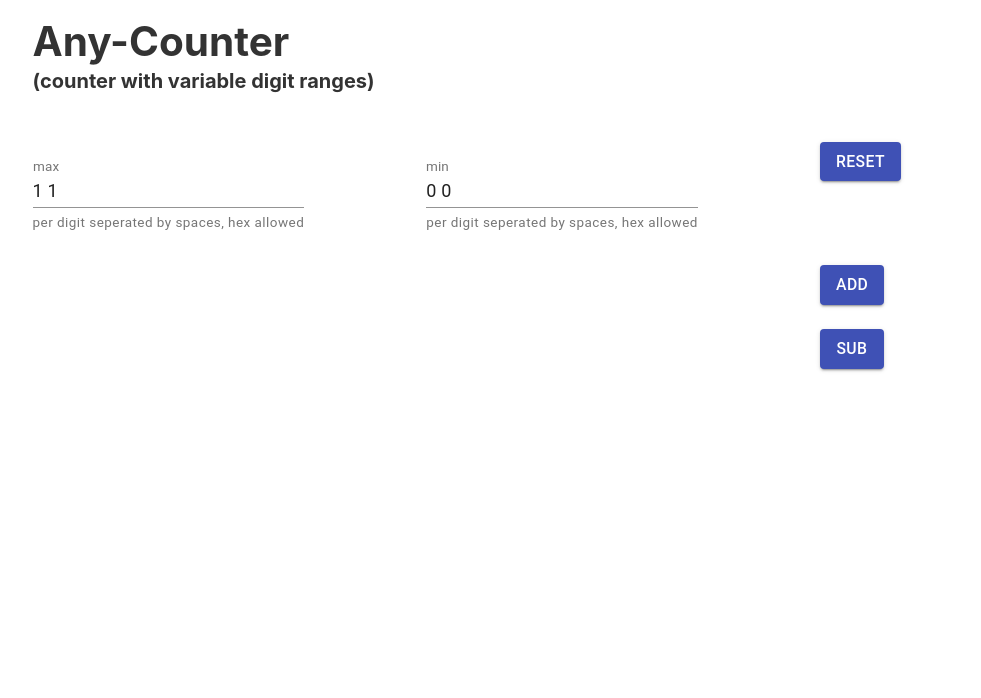
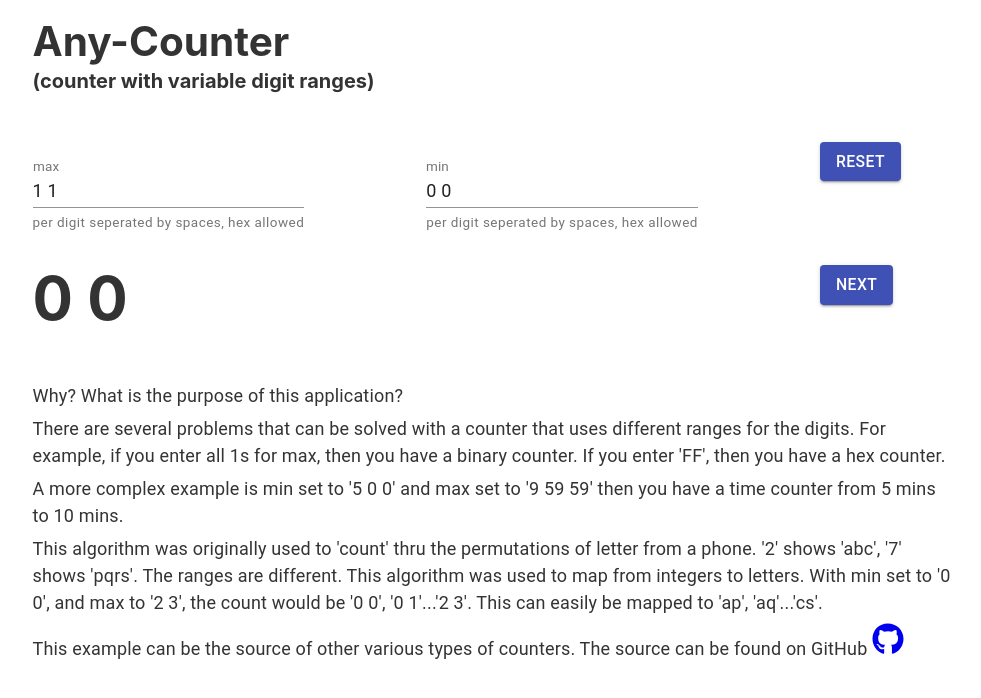
Before and after one commit to alpiepho/any-counter, a Gatsby site: page / in a window 1280 px wide. Shown: the whole page, without its empty margins (147-1128 px from the left). Built offline with nearby package versions, Linux system fonts and the light colour scheme; Gatsby itself is replaced by a stand-in of ours.

Commit message:
adding logic for counter (up)

```diff
--- a/package.json
+++ b/package.json
@@ -17,7 +17,8 @@
     "prop-types": "^15.7.2",
     "react": "^16.8.6",
     "react-dom": "^16.8.6",
-    "react-helmet": "^5.2.1"
+    "react-helmet": "^5.2.1",
+    "react-icons": "^3.7.0"
   },
   "devDependencies": {
     "prettier": "^1.18.2"
--- a/src/components/anycounter.js
+++ b/src/components/anycounter.js
@@ -1,12 +1,12 @@
 import React, { useState, useEffect } from "react"
-import { Button, Grid, TextField } from "@material-ui/core"
+import { Button, Grid, TextField, Typography } from "@material-ui/core"
+import { FaGithub } from 'react-icons/fa'
 import { makeStyles } from "@material-ui/core/styles"
 import {
   engine_min,
   engine_max,
   engine_get,
-  engine_add,
-  engine_sub,
+  engine_next,
   engine_reset,
 } from "./engine"
 
@@ -44,7 +44,7 @@ export default function AnyCounter() {
     engine_max(maxDigits)
     engine_reset()
     setAllDigits(engine_get())
-  },[])
+  }, [])
 
   const onMinChange = event => {
     setMinDigits(event.target.value)
@@ -55,21 +55,14 @@ export default function AnyCounter() {
   }
 
   const onResetClick = () => {
-    console.log('onResetClick')
     engine_min(minDigits)
     engine_max(maxDigits)
     engine_reset()
     setAllDigits(engine_get())
   }
 
-  const onAddClick = () => {
-    console.log('onAddClick')
-    engine_add()
-    setAllDigits(engine_get())
-  }
-
-  const onSubClick = () => {
-    engine_sub()
+  const onNextClick = () => {
+    engine_next()
     setAllDigits(engine_get())
   }
 
@@ -116,16 +109,45 @@ export default function AnyCounter() {
         <Grid item xs={2}>
           <Grid container spacing={3} direction="column">
             <Grid item>
-              <Button variant="contained" color="primary" onClick={onAddClick}>
-                Add
-              </Button>
-            </Grid>
-            <Grid item>
-              <Button variant="contained" color="primary" onClick={onSubClick}>
-                Sub
+              <Button variant="contained" color="primary" onClick={onNextClick}>
+                Next
               </Button>
             </Grid>
           </Grid>
+        </Grid>
+        <Grid item xs={12}>
+          <Typography variant="body1" gutterBottom>
+            Why? What is the purpose of this application?
+          </Typography>
+          <Typography variant="body1" gutterBottom>
+            There are several problems that can be solved with a counter that
+            uses different ranges for the digits. For example, if you enter all
+            1s for max, then you have a binary counter. If you enter 'FF', then
+            you have a hex counter.
+          </Typography>
+          <Typography variant="body1" gutterBottom>
+            A more complex example is min set to '5 0 0' and max set to '9 59
+            59' then you have a time counter from 5 mins to 10 mins.
+          </Typography>
+          <Typography variant="body1" gutterBottom>
+            This algorithm was originally used to 'count' thru the permutations of
+            letter from a phone.  '2' shows 'abc', '7' shows 'pqrs'.  The ranges are
+            different.  This algorithm was used to map from integers to letters.  With
+            min set to '0 0', and max to '2 3', the count would be '0 0', '0 1'...'2 3'.
+            This can easily be mapped to 'ap', 'aq'...'cs'.
+          </Typography>
+          <Typography variant="body1" gutterBottom>
+            This example can be the source of other various types of counters.
+            The source can be found on GitHub {' '}
+            <a
+              href={`https://github.com/alpiepho/any-counter`}
+              target="_blank"
+              rel="noopener noreferrer"
+              aria-label="github"
+            >
+              <FaGithub size={32} aria-hidden="true" />
+            </a>
+          </Typography>
         </Grid>
       </Grid>
     </div>
--- a/src/components/engine.js
+++ b/src/components/engine.js
@@ -1,98 +1,69 @@
-
-var str = "1 1"
-var minDigits = []
-var maxDigits = []
-var allDigits = []
-
-// void counter_increment(int* nums, int numsSize, int* accum){
-//     int place = numsSize-1;
-
-//     accum[place] += 1;
-//     // work backwards, add 1 to buffer[col][n] and carry if needed to n-1
-//     while (accum[place] > nums[place]) {
-//         accum[place] = 0; // reset place
-//         if (place == 0)
-//             break;         // have we maxed out
-//         if (place > 0) accum[place-1] += 1; // carry to next plae
-//         place -= 1;
-//     }
-// }
-
-// int** counter(int* nums, int numsSize, int* returnSize, int** returnColumnSizes){
-//     int i, j, n, col = 0;
-//     int total = 1;
-//     int *array;
-//     int **buffer;
-//     int *accum;
-
-//     for (i = 0; i < numsSize; i++) {
-//         total *= (nums[i]+1);
-//     }
-//     *returnSize = total;
-
-//     // all columns are same size, n
-//     array = (int *)malloc(sizeof(int) * total);
-//     for (i=0; i < total; i++) array[i] = numsSize;
-//     *returnColumnSizes = array;
-
-//     buffer = (int **)malloc(sizeof(int *) * total);
-//     for (j=0; j < total; j++) {
-//         n = array[j];
-//         buffer[j] = (int *)malloc(sizeof(int) * n);
-//     }
-
-//     accum = (int *)malloc(sizeof(int) * total);
-//     for (i=0; i<total; i++) {
-//         accum[i] = 0;
-//     }
-
-//     // run counter
-//     // copy accum
-//     n = array[0];
-//     for (i=0; i<n; i++) {
-//         buffer[0][i] = accum[i];
-//     }
-//     for (col=1; col<total; col++) {
-//         counter_increment(nums, numsSize, accum);
-//         // copy accum
-//         n = array[col];
-//         for (i=0; i<n; i++) {
-//             buffer[col][i] = accum[i];
-//         }
-//     }
-
-//     free(accum);
-//     return buffer;
-// }
 
 
+var minHex = false
+var maxHex = false
+var minDigits = [0]
+var maxDigits = [0]
+var allDigits = [0]
+
+function counter_increment(){
+    let place = allDigits.length - 1;
+
+    allDigits[place] += 1
+    // work backwards, add 1 to buffer[col][n] and carry if needed to n-1
+    while (allDigits[place] > maxDigits[place]) {
+        allDigits[place] = 0 // reset place
+        if (place === 0)
+            break;         // have we maxed out
+        if (place > 0) allDigits[place-1] += 1 // carry to next plae
+        place -= 1;
+    }
+}
+
+function isHex(h) {
+    return ('abcdef'.includes(h.toLowerCase()))
+}
+
+function asHex(d) {
+    if (minHex | maxHex) {
+        if (d>9 && d<16) return d.toString(16)
+    }
+    return d.toString(10)
+}
 
 export function engine_min(newValue) {
-    console.log('Engine.engine_min')
+    minHex = false
+    minDigits = newValue.split(' ').map((s) => {
+        if (isHex(s)) {
+            minHex = true
+            return parseInt(s,16);
+        }
+        return Number(s)
+    })
 }
 
 export function engine_max(newValue) {
-    console.log('Engine.engine_max')
+    maxHex = false
+    maxDigits = newValue.split(' ').map((s) => {
+        if (isHex(s)) {
+            maxHex = true
+            return parseInt(s,16);
+        }
+        return Number(s)
+    })
 }
 
 export function engine_get() {
     let result = allDigits.reduce((prev, digit) => {
-        return prev + ' ' + digit
+        return prev + ' ' + asHex(digit)
     }, '')
     return result
 }
 
-export function engine_add() {
-    console.log('Engine.engine_add')
-    allDigits = [...allDigits, 1]
-}
-
-export function engine_sub() {
-    console.log('Engine.engine_sub')
-    allDigits.pop()
+export function engine_next() {
+    counter_increment()
 }
 
 export function engine_reset() {
-    console.log('Engine.engine_reset')
     allDigits = [...minDigits]
 }
```
Also changed, not shown: 1 other file.
